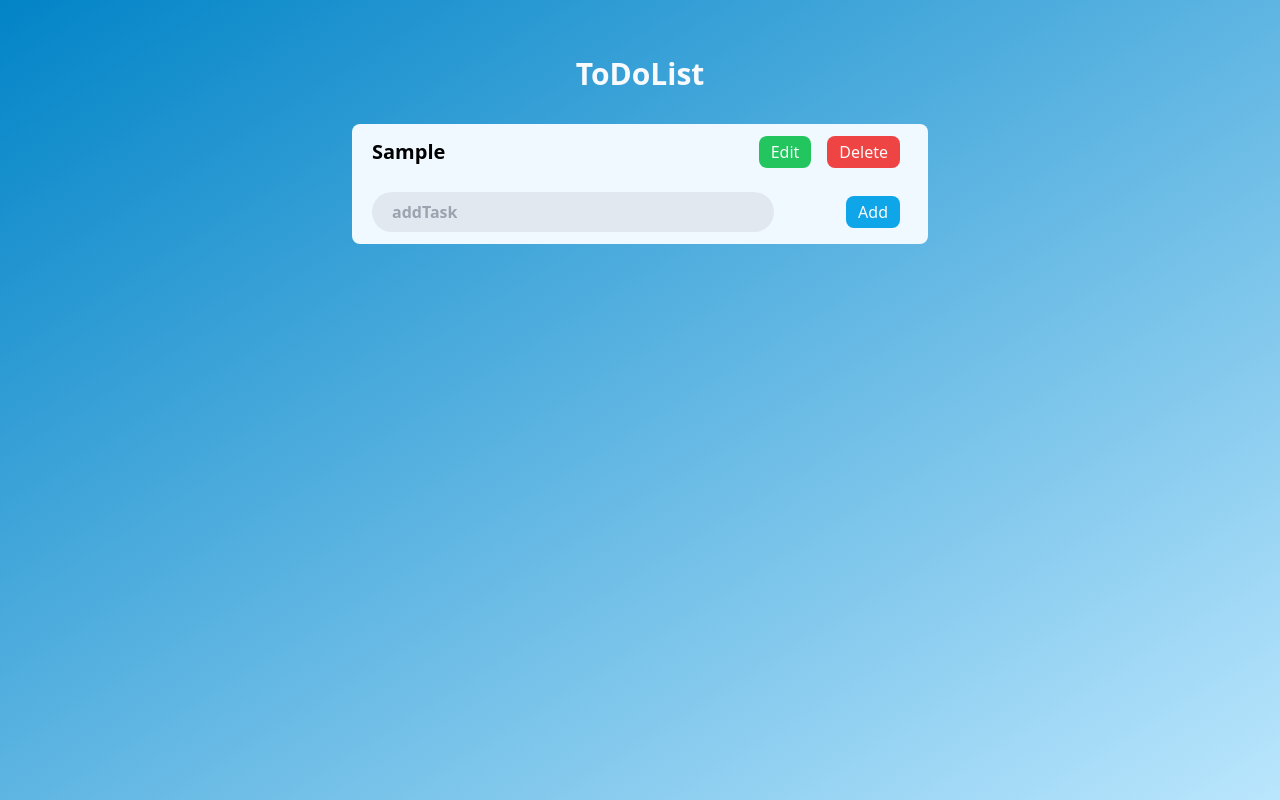
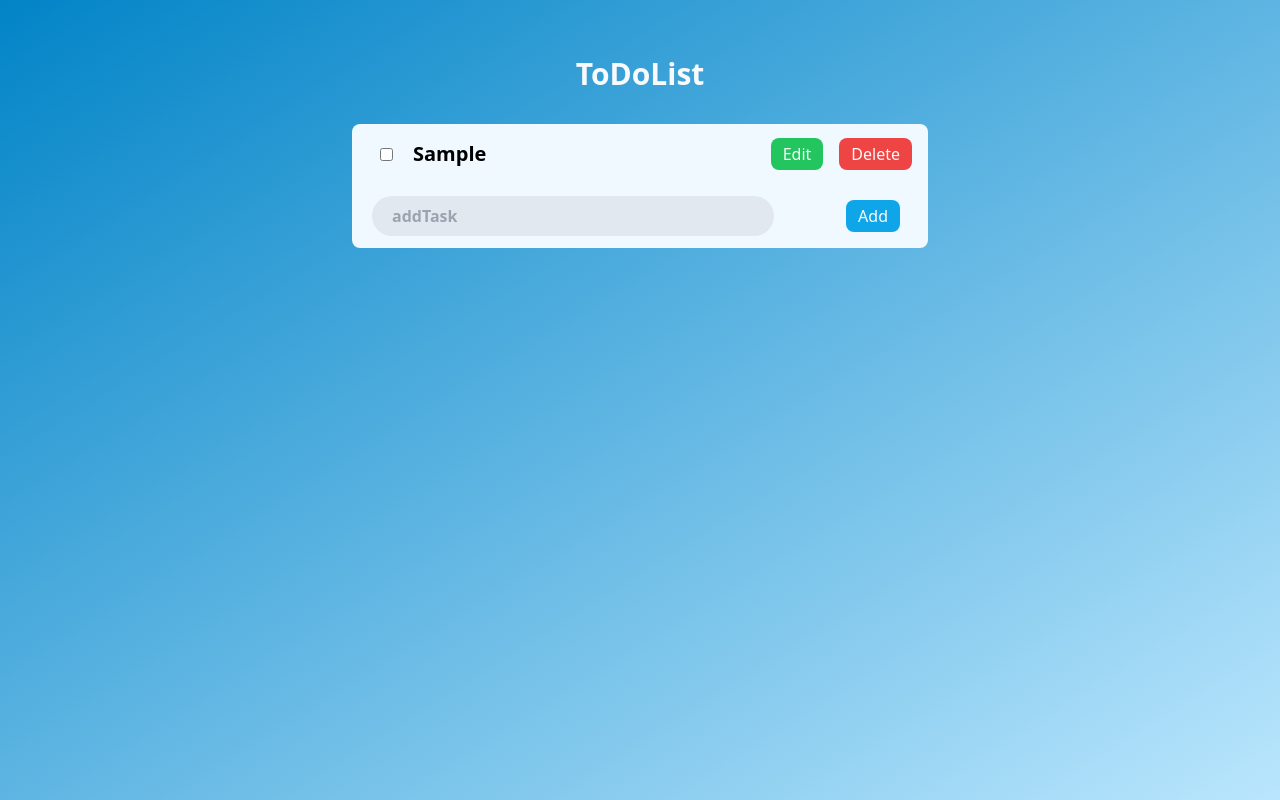
Before and after one commit to hifninazih/simple-todo, a React (Vite) app: page / in a window 1280 px wide. Both pictures are taken after typing "Sample" into the empty fields and a click on the button "Add". Built offline with nearby package versions, Linux system fonts and the light colour scheme.

Commit message:
fitur baru: checklist

```diff
--- a/src/App.jsx
+++ b/src/App.jsx
@@ -13,14 +13,17 @@ class App extends React.Component {
     editData: {
       id: "",
       title: "",
+      ck: false,
     },
   };
 
-  update = () => {
-    const { id, title } = this.state.editData;
+  addCheck = (identity, status) => {
+    const index = this.state.todos.findIndex((item) => item.id === identity);
+    const { id, title, ck } = this.state.todos[index];
     const newdata = {
       id,
       title,
+      ck: status,
     };
 
     const newTodos = this.state.todos;
@@ -37,6 +40,35 @@ class App extends React.Component {
       editData: {
         id: "",
         title: "",
+        ck: false,
+      },
+    });
+    localStorage.setItem("todos", JSON.stringify(newTodos));
+  };
+
+  update = () => {
+    const { id, title, ck } = this.state.editData;
+    const newdata = {
+      id,
+      title,
+      ck,
+    };
+
+    const newTodos = this.state.todos;
+
+    for (let i = 0; i < this.state.todos.length; i++) {
+      if (this.state.todos[i].id === id) {
+        newTodos.splice(i, 1, newdata);
+      }
+    }
+
+    this.setState({
+      todos: newTodos,
+      isEdit: false,
+      editData: {
+        id: "",
+        title: "",
+        ck: false,
       },
     });
     localStorage.setItem("todos", JSON.stringify(newTodos));
@@ -51,12 +83,13 @@ class App extends React.Component {
     });
   };
 
-  openModal = (id, title) => {
+  openModal = (id, title, ck) => {
     this.setState({
       isEdit: true,
       editData: {
         id: id,
         title: title,
+        ck: ck,
       },
     });
   };
@@ -98,6 +131,7 @@ class App extends React.Component {
     const newData = {
       id: id,
       title: text,
+      ck: false,
     };
 
     this.setState({
@@ -108,6 +142,20 @@ class App extends React.Component {
       "todos",
       JSON.stringify([...this.state.todos, newData])
     );
+  };
+
+  cekboks = (todo) => {
+    // Get the checkbox
+    let checkBox = document.getElementById(`todo-${todo.id}`);
+
+    // If the checkbox is checked, display the output text
+    if (checkBox.checked == true) {
+      // console.log(`checked-${todo.id}`);
+      this.addCheck(todo.id, true);
+    } else {
+      this.addCheck(todo.id, false);
+      // console.log(`unchecked-${todo.id}`);
+    }
   };
 
   render() {
@@ -125,9 +173,10 @@ class App extends React.Component {
               {todos.map((todo) => (
                 <TodoItem
                   key={todo.id}
-                  todo={todo.title}
+                  todo={todo}
                   del={() => this.openDeleteModal(todo.id, todo.title)}
-                  edt={() => this.openModal(todo.id, todo.title)}
+                  edt={() => this.openModal(todo.id, todo.title, todo.ck)}
+                  cekboks={this.cekboks}
                 />
               ))}
             </div>
--- a/src/Components/DeleteModal.jsx
+++ b/src/Components/DeleteModal.jsx
@@ -5,6 +5,7 @@ const DeleteModal = ({ del, close, data, hapus }) => {
     return (
       <div className="bg-black/50 mx-auto absolute inset-0 flex items-center justify-center text-slate-50">
         <div className="w-full max-w-sm container bg-gradient-to-tl from-sky-200 to-sky-500 rounded-xl overflow-hidden animate-show-modal shadow-white/40 shadow-lg">
+          <form>
             <div className="p-5 w-full">
               <h3 className="text-center text-3xl font-bold text-slate-50">
                 Ingin menghapus?
@@ -42,6 +43,7 @@ const DeleteModal = ({ del, close, data, hapus }) => {
                 />
               </div>
             </div>
+          </form>
         </div>
       </div>
     );
--- a/src/Components/EditModal.jsx
+++ b/src/Components/EditModal.jsx
@@ -5,6 +5,7 @@ const EditModal = ({ edit, close, change, data, update }) => {
     return (
       <div className="bg-black/50 mx-auto absolute inset-0 flex items-center justify-center text-slate-50">
         <div className="w-full max-w-sm container bg-gradient-to-tl from-sky-200 to-sky-500 rounded-xl overflow-hidden animate-show-modal shadow-white/40 shadow-lg">
+          <form>
             <div className="p-5 w-full">
               <h3 className="text-center text-3xl font-bold text-slate-50">
                 Edit Task
@@ -29,7 +30,7 @@ const EditModal = ({ edit, close, change, data, update }) => {
                     update(data);
                   }}
                   onChange={change}
-                type={"button"}
+                  type={"submit"}
                 />
               </div>
               <div className="w-1/2 py-2 flex justify-start">
@@ -43,6 +44,7 @@ const EditModal = ({ edit, close, change, data, update }) => {
                 />
               </div>
             </div>
+          </form>
         </div>
       </div>
     );
--- a/src/Components/FormInput.jsx
+++ b/src/Components/FormInput.jsx
@@ -18,7 +18,7 @@ function FormInput({ add }) {
   };
 
   return (
-    <form>
+    <>
       <div className="bg-sky-50 flex justify-between px-5 py-3 items-center">
         <div className="w-9/12">
           <input
@@ -26,16 +26,15 @@ function FormInput({ add }) {
             value={text}
             onChange={onChange}
             className="w-full font-semibold bg-slate-200 outline-none  px-5 py-2
-            focus:bg-gradient-to-tl focus:from-sky-300 focus:to-sky-500 focus:placeholder:text-slate-50 focus:text-slate-50 rounded-full transition"
+            focus:bg-gradient-to-tl focus:from-sky-200 focus:to-sky-400 focus:placeholder:text-slate-50 focus:text-slate-50 rounded-full transition"
             placeholder="addTask"
-
           />
         </div>
         <div>
           <Button text="Add" action={submit} type={"button"} />
         </div>
       </div>
-    </form>
+    </>
   );
 }
 
--- a/src/Components/TodoItem.jsx
+++ b/src/Components/TodoItem.jsx
@@ -1,11 +1,28 @@
 import Button from "./Button";
 import { PropTypes } from "prop-types";
 
-const TodoItem = ({ todo, del, edt }) => {
+const TodoItem = ({ todo, del, edt, cekboks }) => {
   return (
-    <div className="bg-sky-50 flex justify-between px-5 py-3 items-center">
-      <p className="text-xl font-bold">{todo}</p>
-      <div>
+    <div className="bg-sky-50 flex px-2 py-2 justify-between items-center">
+      <div className="rounded-lg px-5 py-2 mr-3 flex-auto">
+        <input
+          type="checkbox"
+          name={`todo-${todo.id}`}
+          id={`todo-${todo.id}`}
+          className="mr-5  checked:bg-red-500"
+          onClick={() => cekboks(todo)}
+          checked={todo.ck}
+        />
+        <label
+          className={`text-xl font-bold inline-block ${
+            todo.ck ? "line-through text-slate-500" : ""
+          }`}
+          for={`todo-${todo.id}`}
+        >
+          {todo.title}
+        </label>
+      </div>
+      <div className="">
         <Button text="Edit" variant={"edit"} action={edt} type={"button"} />
         <Button text="Delete" variant={"delete"} action={del} type={"button"} />
       </div>
@@ -14,7 +31,7 @@ const TodoItem = ({ todo, del, edt }) => {
 };
 
 TodoItem.propTypes = {
-  todo: PropTypes.string.isRequired,
+  // todo: PropTypes.string.isRequired,
   del: PropTypes.func.isRequired,
   edt: PropTypes.func.isRequired,
 };
```
Also changed, not shown: 5 other files (tests, documents, lock files or other folders). Lines whose indentation alone changed are shown as unchanged.
